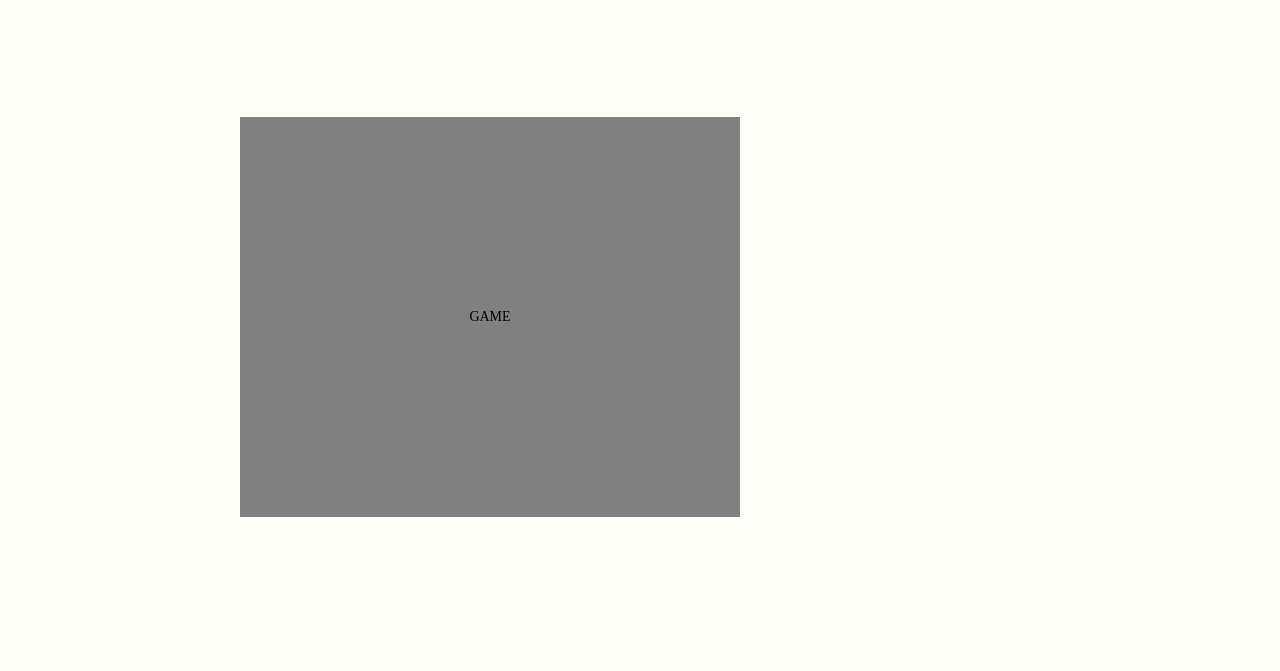
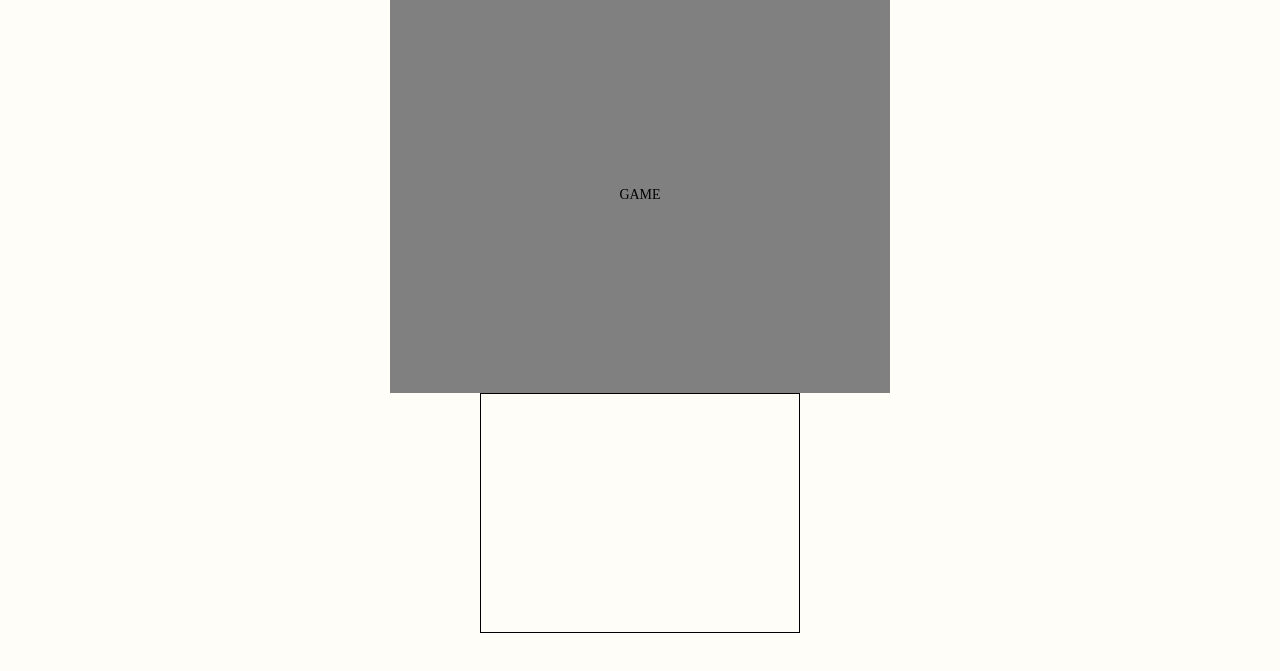
Before and after one commit to EmoDetect/The-Educators, a website built with Parcel: page src/pages/homepage-kids/homepage-kids.html in a window 1280 px wide. Shown: the part 83-754 px from the top of the page. Built offline with nearby package versions, Linux system fonts and the light colour scheme.

Commit message:
Add some style for video stream

```diff
--- a/src/styles/style.css
+++ b/src/styles/style.css
@@ -92,6 +92,7 @@ header h1 {
 .game-container {
   height: 80vh;
   display: flex;
+  flex-direction: column;
   justify-content: center;
   align-items: center;
 }
@@ -147,3 +148,27 @@ header h1 {
   width: 260px;
   height: 170px;
 }
+
+.hide {
+  display: none;
+}
+
+/* style for take canvas to take a photo */
+
+#video {
+  border: 1px solid black;
+  width: 320px;
+  height: 240px;
+}
+
+
+.camera {
+  width: 340px;
+  display: inline-block;
+}
+
+.contentarea {
+  font-size: 16px;
+  font-family: Arial;
+  text-align: center;
+}
```
